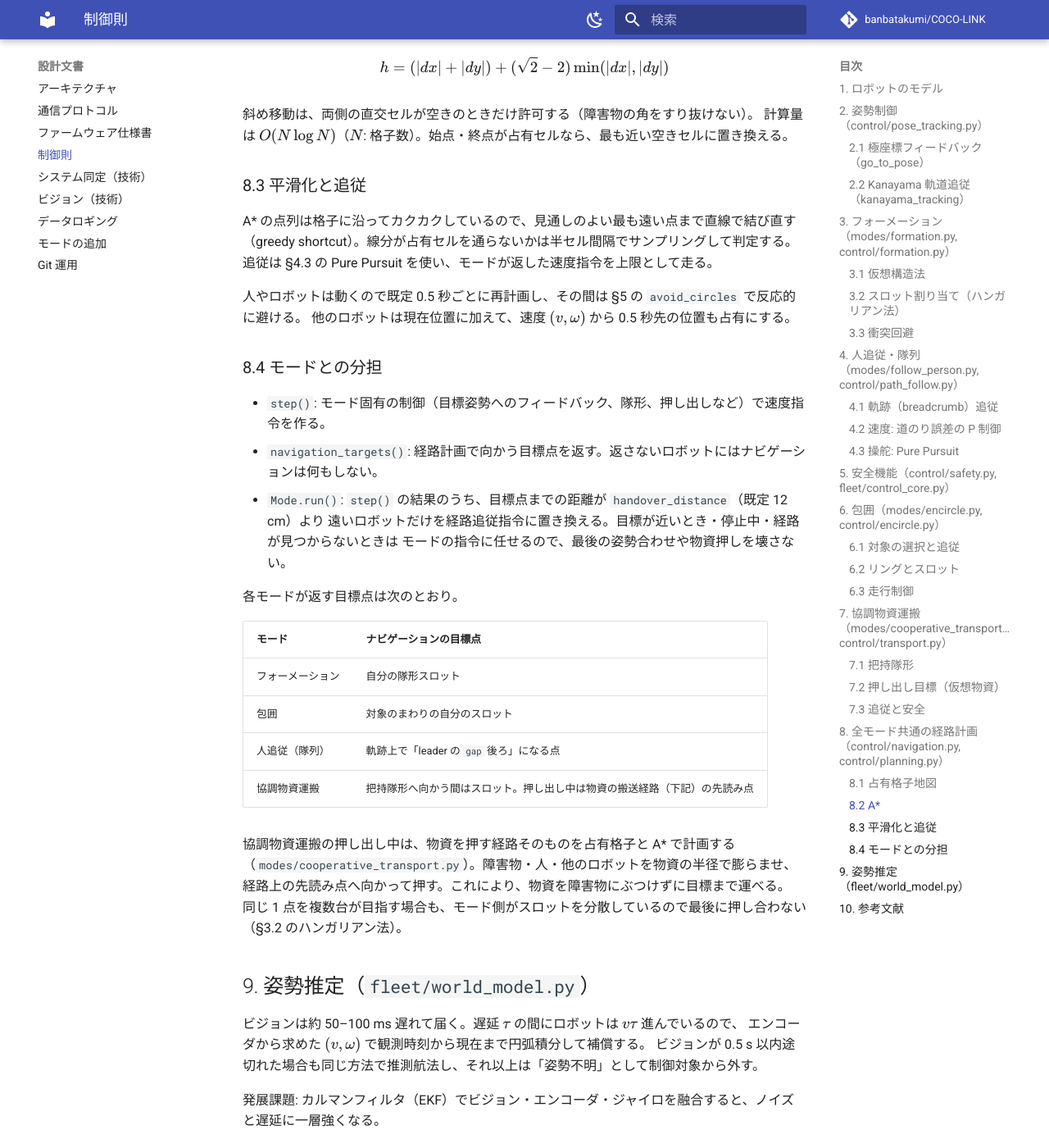
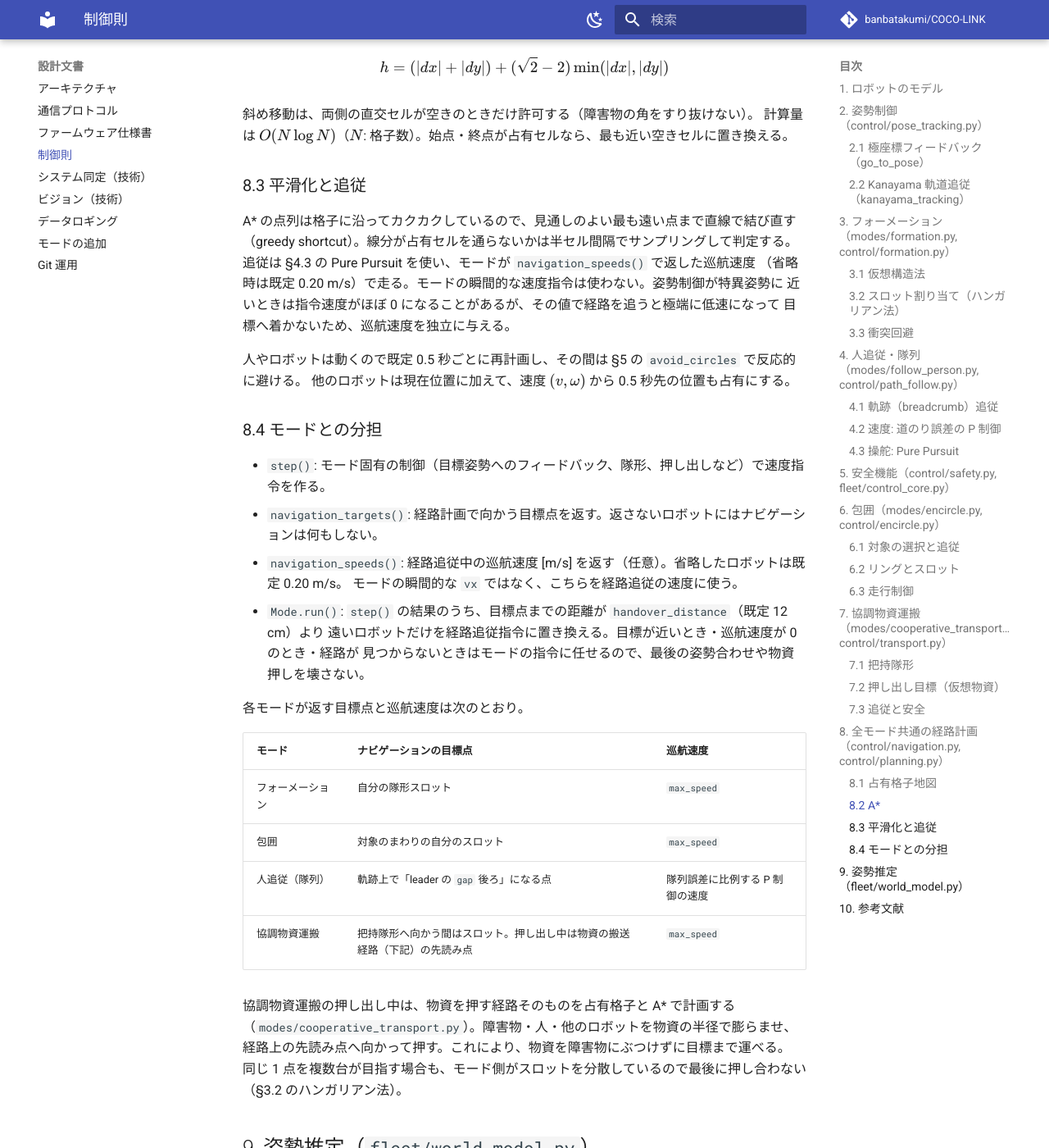
Before and after one commit to banbatakumi/COCO-LINK, an MkDocs documentation site: the page built from docs/control.md, in a window 1280 px wide and 1400 px high, scrolled down 6634 px. Shown: the whole window at 82% size. Built offline with MkDocs 1.6.1 and Material for MkDocs 9.7.7, drawn with Linux system fonts in a browser that asks for light colours; comment, search, counter and statistics services are not loaded.

Commit message:
fix(navigation): 特異姿勢で経路追従が極端に低速になる問題を修正
モードの瞬間的な vx を経路追従の速度に使うと、姿勢制御が特異姿勢に近いとき
(vx≈0) に計画経路を極端に低速でしか進めず、目標へ到着できなかった。
モードが navigation_speeds() で巡航速度を返し、Navigator はその速度で
Pure Pursuit するように変更した。フォーメーションの回転中も経路計画を
適用し、モード再開始時には Navigator の経路状態をリセットする。

```diff
--- a/docs/control.md
+++ b/docs/control.md
@@ -263,7 +263,10 @@ $$
 
 A* の点列は格子に沿ってカクカクしているので、見通しのよい最も遠い点まで直線で結び直す
 （greedy shortcut）。線分が占有セルを通らないかは半セル間隔でサンプリングして判定する。
-追従は §4.3 の Pure Pursuit を使い、モードが返した速度指令を上限として走る。
+追従は §4.3 の Pure Pursuit を使い、モードが `navigation_speeds()` で返した巡航速度
+（省略時は既定 0.20 m/s）で走る。モードの瞬間的な速度指令は使わない。姿勢制御が特異姿勢に
+近いときは指令速度がほぼ 0 になることがあるが、その値で経路を追うと極端に低速になって
+目標へ着かないため、巡航速度を独立に与える。
 
 人やロボットは動くので既定 0.5 秒ごとに再計画し、その間は §5 の `avoid_circles` で反応的に避ける。
 他のロボットは現在位置に加えて、速度 $(v,\omega)$ から 0.5 秒先の位置も占有にする。
@@ -272,18 +275,20 @@ A* の点列は格子に沿ってカクカクしているので、見通しの
 
 - `step()`: モード固有の制御（目標姿勢へのフィードバック、隊形、押し出しなど）で速度指令を作る。
 - `navigation_targets()`: 経路計画で向かう目標点を返す。返さないロボットにはナビゲーションは何もしない。
+- `navigation_speeds()`: 経路追従中の巡航速度 [m/s] を返す（任意）。省略したロボットは既定 0.20 m/s。
+  モードの瞬間的な `vx` ではなく、こちらを経路追従の速度に使う。
 - `Mode.run()`: `step()` の結果のうち、目標点までの距離が `handover_distance`（既定 12 cm）より
-  遠いロボットだけを経路追従指令に置き換える。目標が近いとき・停止中・経路が見つからないときは
-  モードの指令に任せるので、最後の姿勢合わせや物資押しを壊さない。
+  遠いロボットだけを経路追従指令に置き換える。目標が近いとき・巡航速度が 0 のとき・経路が
+  見つからないときはモードの指令に任せるので、最後の姿勢合わせや物資押しを壊さない。
 
-各モードが返す目標点は次のとおり。
+各モードが返す目標点と巡航速度は次のとおり。
 
-| モード | ナビゲーションの目標点 |
-|---|---|
-| フォーメーション | 自分の隊形スロット |
-| 包囲 | 対象のまわりの自分のスロット |
-| 人追従（隊列） | 軌跡上で「leader の `gap` 後ろ」になる点 |
-| 協調物資運搬 | 把持隊形へ向かう間はスロット。押し出し中は物資の搬送経路（下記）の先読み点 |
+| モード | ナビゲーションの目標点 | 巡航速度 |
+|---|---|---|
+| フォーメーション | 自分の隊形スロット | `max_speed` |
+| 包囲 | 対象のまわりの自分のスロット | `max_speed` |
+| 人追従（隊列） | 軌跡上で「leader の `gap` 後ろ」になる点 | 隊列誤差に比例する P 制御の速度 |
+| 協調物資運搬 | 把持隊形へ向かう間はスロット。押し出し中は物資の搬送経路（下記）の先読み点 | `max_speed` |
 
 協調物資運搬の押し出し中は、物資を押す経路そのものを占有格子と A* で計画する
 （`modes/cooperative_transport.py`）。障害物・人・他のロボットを物資の半径で膨らませ、
```
Also changed, not shown: docs/adding_a_mode.md (+8 -1 lines), docs/study/05_upper_control.md (+10 -6 lines), docs/study/08_qa.md (+2 -1 lines), 7 other files.
